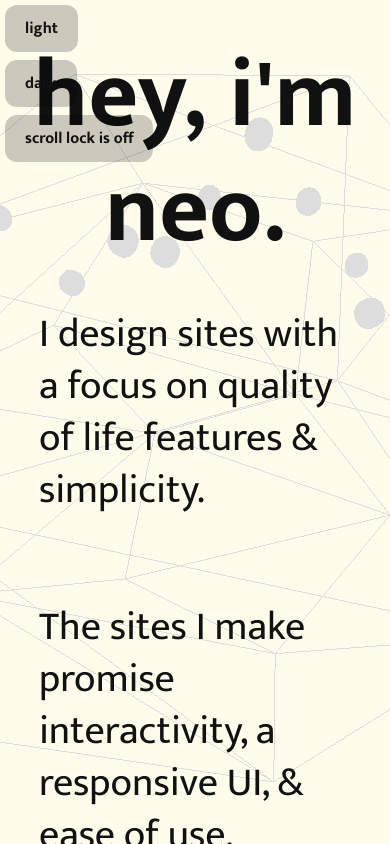
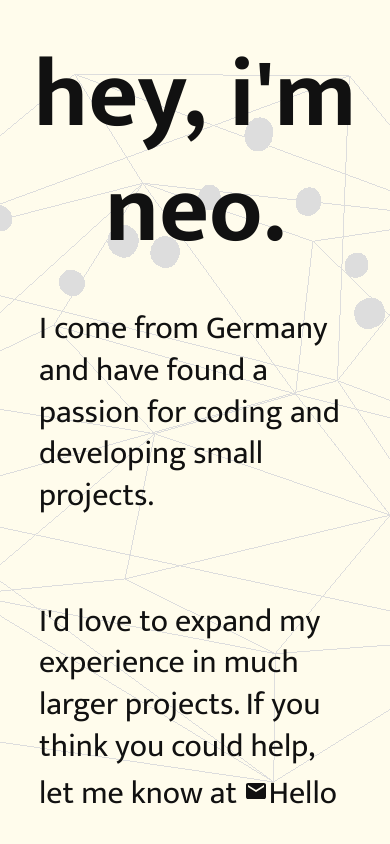
Before and after one commit to thetimblank/neotap.net2, a Next.js app: page / in a window 390 px wide. Built offline with nearby package versions, Linux system fonts and the light colour scheme; a web font is replaced by a local one.

Commit message:
add more stuff

```diff
--- a/src/app/(root)/clicker/page.tsx
+++ b/src/app/(root)/clicker/page.tsx
@@ -30,7 +30,7 @@ const Page: React.FC = () => {
       }, 1000);
 
       return () => clearInterval(timer);
-   }, [cps, rotation]);
+   }, [cps]);
 
    return (
       <div className='full center clicker'>
--- a/src/app/(root)/page.css
+++ b/src/app/(root)/page.css
@@ -35,7 +35,7 @@ canvas {
 }
 
 .home .experience>h3 {
-   max-width: 40%;
+   max-width: 50%;
    line-height: 1.3;
    font-size: 2.5em;
 
@@ -99,5 +99,6 @@ canvas {
 
    .home .experience>h3 {
       max-width: 100%;
+      font-size: 2em;
    }
 }
--- a/src/app/(root)/page.tsx
+++ b/src/app/(root)/page.tsx
@@ -19,23 +19,12 @@ const Page: React.FC = () => {
          <motion.div
             className='overlay center'
             style={{ backgroundColor: 'var(--bg-h1)' }}
-            transition={{ type: 'spring', duration: 0.5 }}
-            initial={{ opacity: 1 }}
-            animate={{ opacity: 0 }}>
+            transition={{ type: 'spring', delay: 0.1, duration: 0.3 }}
+            initial={{ opacity: 1, y: 0 }}
+            animate={{ opacity: 0, y: '-100%' }}>
             <Loading />
          </motion.div>
          <Render theme={theme} />
-         <div style={{ position: 'absolute' }}>
-            <button className='btn' onClick={() => changeTheme('light')}>
-               light
-            </button>
-            <button className='btn' onClick={() => changeTheme('dark')}>
-               dark
-            </button>
-            <button className='btn' onClick={() => setScrollLock((e) => !e)}>
-               scroll lock is {scrollLock ? 'on' : 'off'}
-            </button>
-         </div>
          <div className='header flex-col flex-align center-text'>
             <motion.h1 initial={{ y: 0, scale: 4.5 }} transition={{ type: 'spring', duration: 1 }} animate={{ y: 0, scale: 1 }}>
                hey, i&apos;m neo.
@@ -46,13 +35,19 @@ const Page: React.FC = () => {
                initial={{ opacity: 0 }}
                animate={{ opacity: 1 }}
                transition={{ ease: 'anticipate', duration: 1, delay: 1.1 }}>
-               I design sites with a focus on quality of life features & simplicity.
+               I come from Germany and have found a passion for coding and developing small projects.
             </motion.h3>
             <motion.h3
                initial={{ opacity: 0 }}
                animate={{ opacity: 1 }}
                transition={{ ease: 'anticipate', duration: 1, delay: 1.1 }}>
-               The sites I make promise interactivity, a responsive UI, & ease of use.
+               I&apos;d love to expand my experience in much larger projects. If you think you could help, let me know at{' '}
+               <button className=''>
+                  <svg xmlns='http://www.w3.org/2000/svg' height='24' viewBox='0 -960 960 960' width='24'>
+                     <path d='M160-160q-33 0-56.5-23.5T80-240v-480q0-33 23.5-56.5T160-800h640q33 0 56.5 23.5T880-720v480q0 33-23.5 56.5T800-160H160Zm320-280 320-200v-80L480-520 160-720v80l320 200Z' />
+                  </svg>
+                  Hello
+               </button>
             </motion.h3>
             <Section
                title="where i've been"
--- /dev/null
+++ b/src/app/(root)/saul/page.css
@@ -0,0 +1,5 @@
+.saul {
+   background-image: url(/saul.png);
+   background-repeat: no-repeat;
+   background-size: cover
+}
--- a/src/app/(root)/saul/page.tsx
+++ b/src/app/(root)/saul/page.tsx
@@ -1,4 +1,6 @@
+import './page.css';
+
 const Page: React.FC = () => {
-   return <div>saul</div>;
+   return <div className='full saul' />;
 };
 export default Page;
--- a/src/app/globals.css
+++ b/src/app/globals.css
@@ -78,7 +78,6 @@
 
 ::-webkit-scrollbar {
   width: 20px;
-  background-color: red;
 }
 
 ::-webkit-scrollbar-track {
```
Also changed, not shown: public/saul.png (added).
